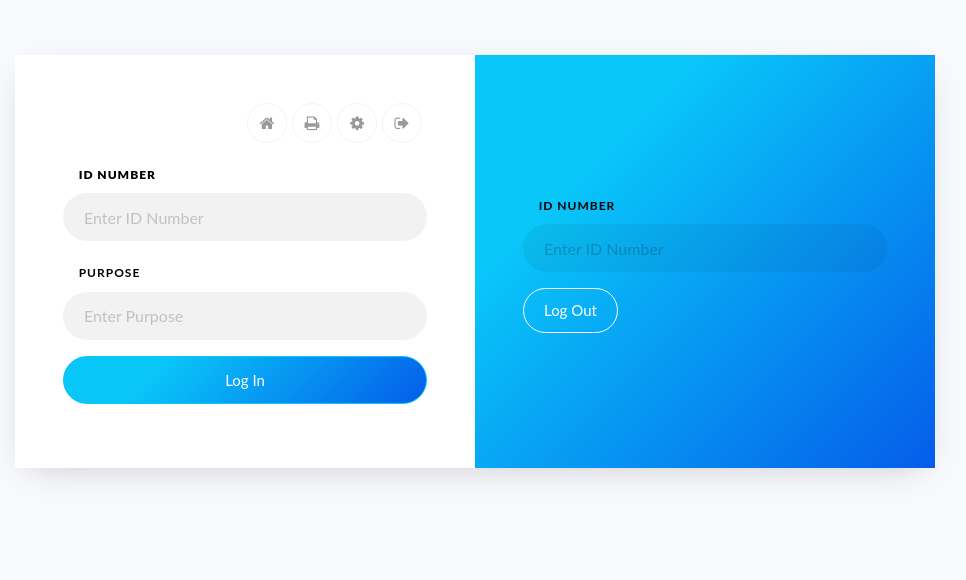
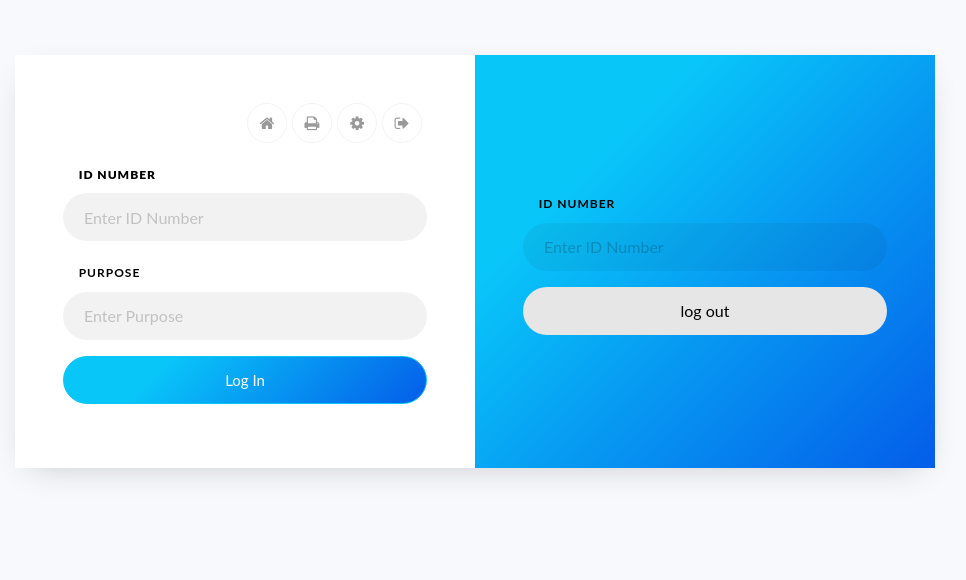
Before and after one commit to hemchandpidikiti/klug-logbook, a Django app: page / in a window 1280 px wide. Shown: the part 284-864 px from the top of the page, without its empty margins (165-1131 px from the left). Run offline with Django 3.2, Linux system fonts and the light colour scheme; some libraries are stand-ins or nearby versions.

Commit message:
Changed button to input type and textbox color

```diff
--- a/templates/logging/ByDate.html
+++ b/templates/logging/ByDate.html
@@ -51,7 +51,7 @@
                     <input type="date" class="form-control" placeholder="Enter end date" required>
                   </div>
                   <div class="form-group">
-                      <button type="submit" class="form-control btn btn-primary submit px-3">Check</button>
+                      <input type="submit" class="form-control btn btn-primary submit px-3" value="Check">
                   </div>
 
                 </form>
--- a/templates/logging/ChangePWD.html
+++ b/templates/logging/ChangePWD.html
@@ -56,7 +56,7 @@
 
                     </div>
 		            <div class="form-group">
-		            	<button type="submit" class="form-control btn btn-primary submit px-3">Change password</button>
+		            	<input type="submit" class="form-control btn btn-primary submit px-3" value="Change password">
 		            </div>
 
 		          </form>
--- a/templates/logging/ID.html
+++ b/templates/logging/ID.html
@@ -56,10 +56,11 @@
 							<div class="form-group mb-3">
 
 								<label class="label">&nbsp&nbsp&nbsp&nbspID Number</label>
-								<input type="text " class="form-control text-white text-outline-white" placeholder="Enter ID Number" required>
+								<input type="text " style="background-color:#e6e6e6;" class="form-control" placeholder="Enter ID Number" required>
 							</div>
+						<input type="submit" class="btn btn-white btn-outline-white" value="Check">
 					</form>
-						<a href="#" class="btn btn-white btn-outline-white">Check</a>
+
 					</div>
 
 		  		</div>
--- a/templates/logging/index.html
+++ b/templates/logging/index.html
@@ -51,7 +51,7 @@
 		              <input type="text" class="form-control" placeholder="Enter Purpose" required>
 		            </div>
 		            <div class="form-group">
-		            	<button type="submit" class="form-control btn btn-primary submit px-3">Log In</button>
+		            	<input type="submit" class="form-control btn btn-primary submit px-3" value="Log In">
 		            </div>
 
 		          </form>
@@ -66,8 +66,9 @@
 								<label class="label">&nbsp&nbsp&nbsp&nbspID Number</label>
 								<input type="text " class="form-control text-white text-outline-white" placeholder="Enter ID Number" required>
 							</div>
+						<input type="submit" style="background-color:#e6e6e6;" class="form-control" value="log out">
 					</form>
-						<a href="#" class="btn btn-white btn-outline-white">Log Out</a>
+
 					</div>
 		  </div>
 		      </div>
```
